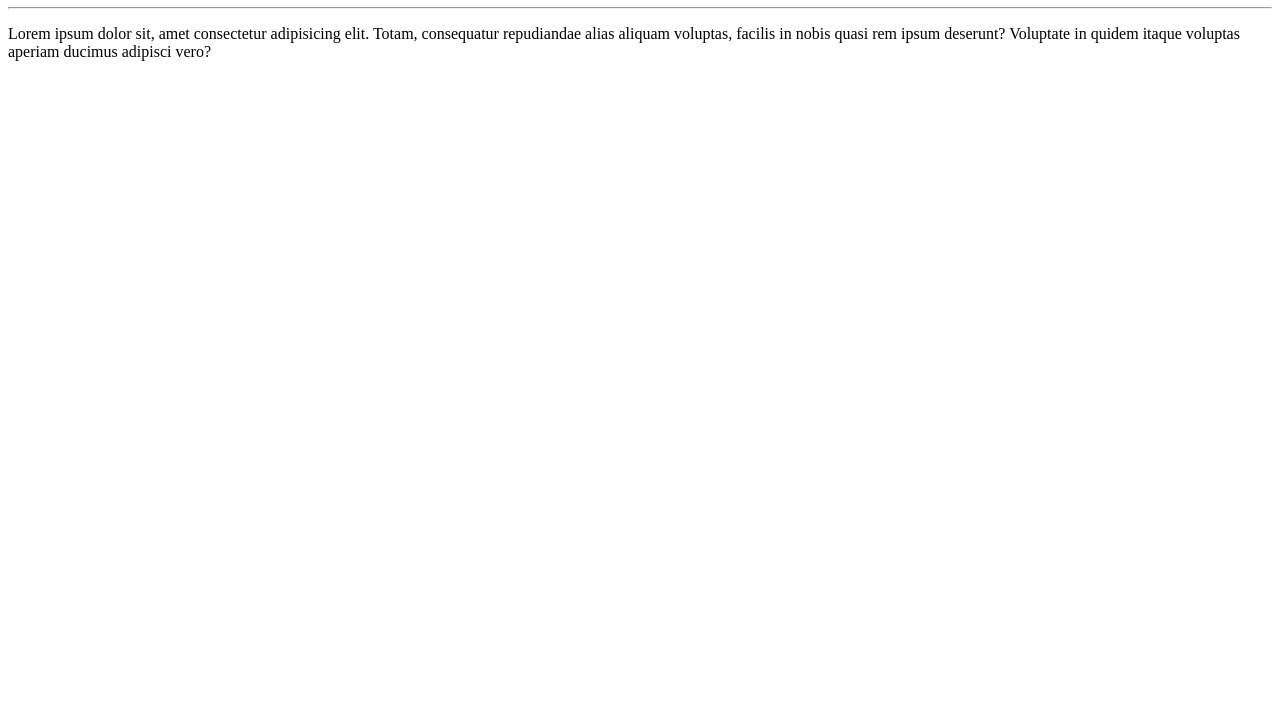
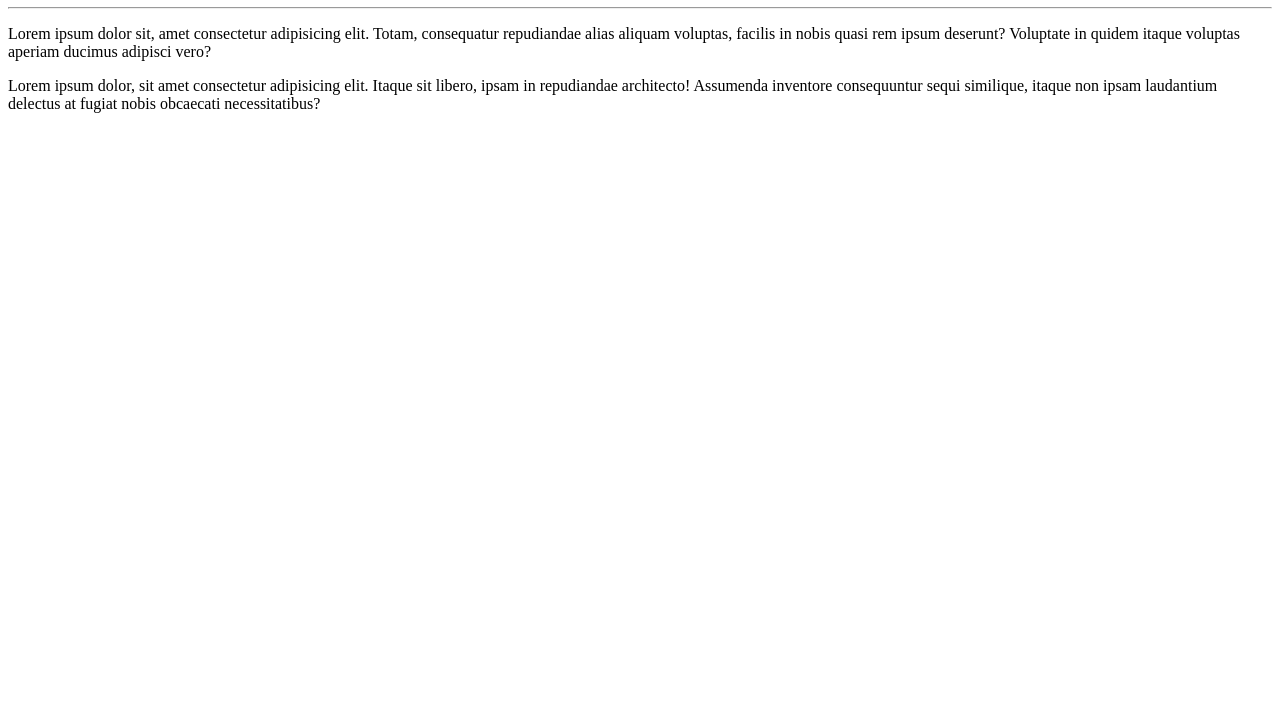
Before and after one commit to IvandroMabica/Ola-Mundo, a plain HTML site: page site-exemplo/index.html in a window 1280 px wide. Shown: the part 73-800 px from the top of the page. Drawn offline with Linux system fonts and the light colour scheme.

Commit message:
adicionei um paragráfo

```diff
--- a/site-exemplo/index.html
+++ b/site-exemplo/index.html
@@ -9,5 +9,6 @@
     <h1>Olá, Mundo!</h1>
     <hr>
     <p>Lorem ipsum dolor sit, amet consectetur adipisicing elit. Totam, consequatur repudiandae alias aliquam voluptas, facilis in nobis quasi rem ipsum deserunt? Voluptate in quidem itaque voluptas aperiam ducimus adipisci vero?</p>
+    <p>Lorem ipsum dolor, sit amet consectetur adipisicing elit. Itaque sit libero, ipsam in repudiandae architecto! Assumenda inventore consequuntur sequi similique, itaque non ipsam laudantium delectus at fugiat nobis obcaecati necessitatibus?</p>
 </body>
 </html>
```
